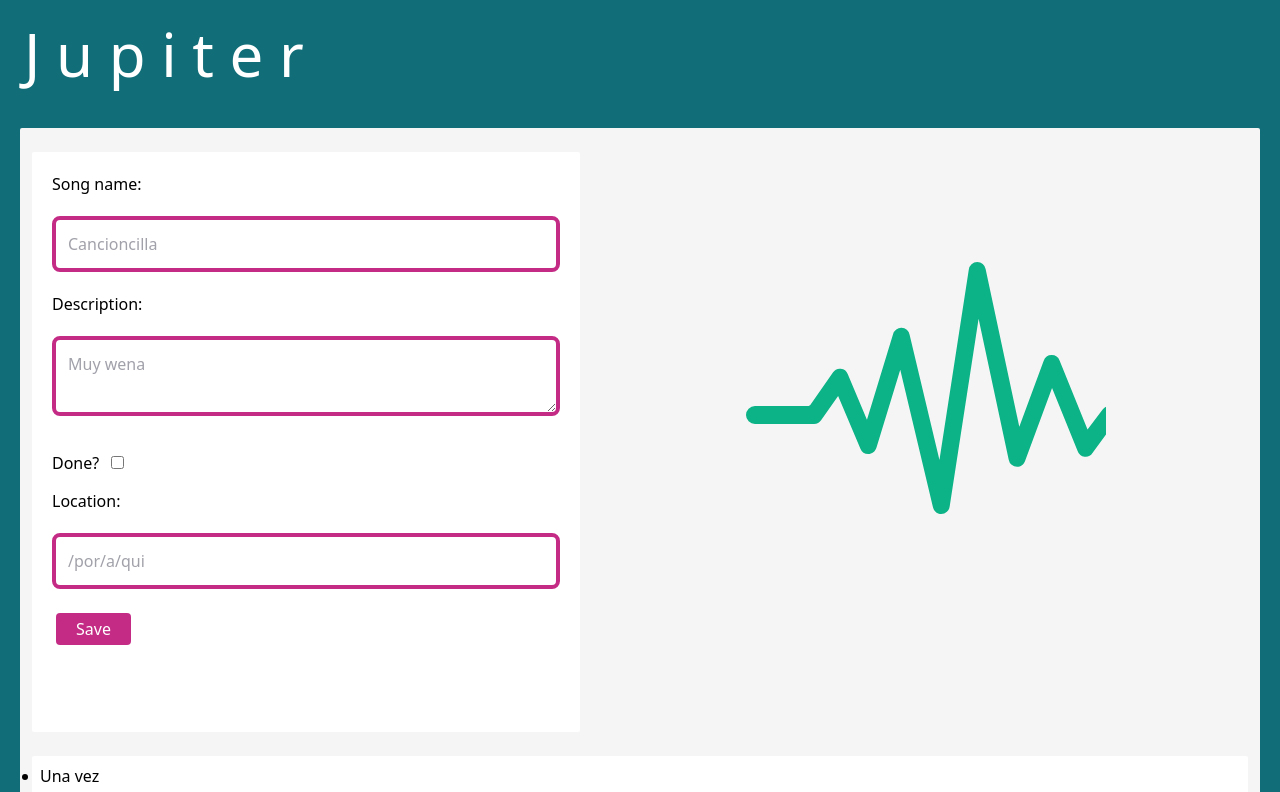
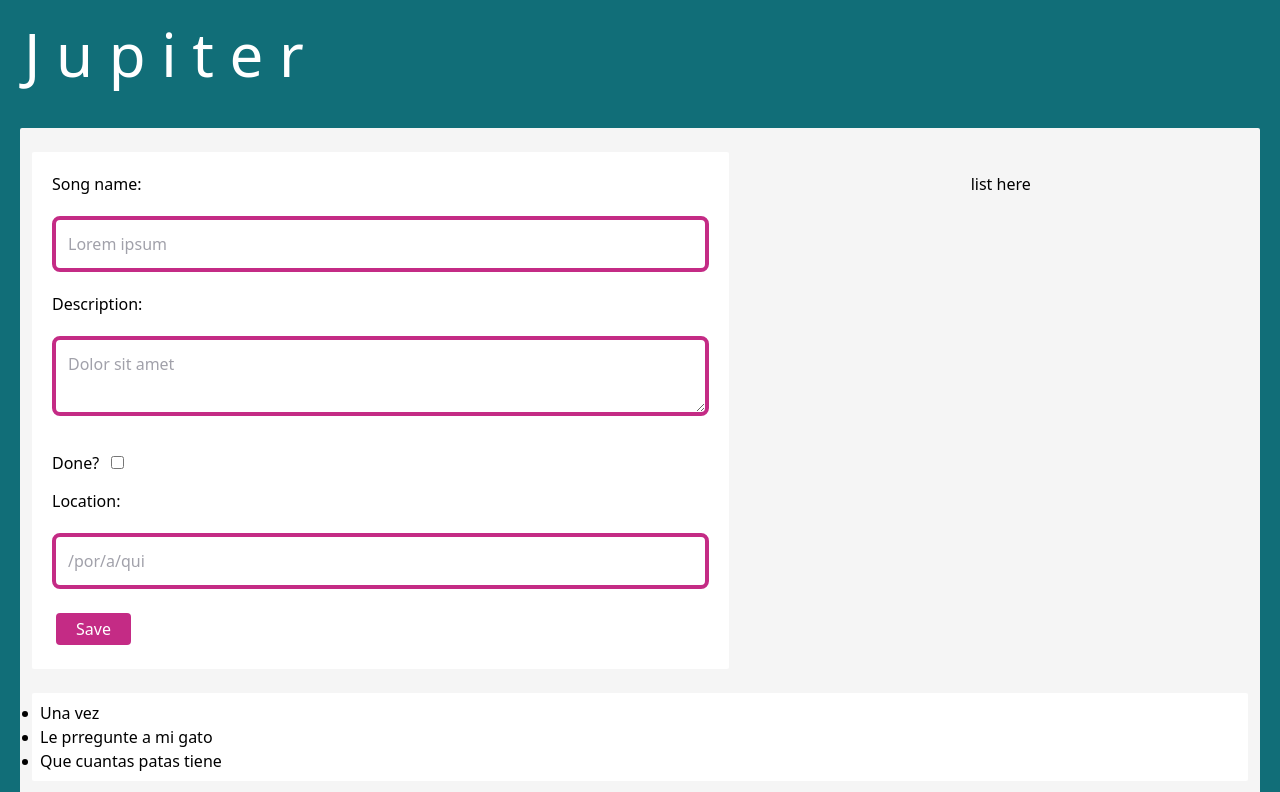
Before and after one commit to Igsu-Bravo/jupiter-envelope, a React (Create React App) app: page / in a window 1280 px wide. Shown: the top 792 px of the page. Built offline with nearby package versions, Linux system fonts and the light colour scheme.

Commit message:
Remove dumb wave component

```diff
--- a/src/App.tsx
+++ b/src/App.tsx
@@ -1,7 +1,6 @@
 import React from 'react';
 import Header from './components/Header';
 import SongForm from './components/SongForm';
-import Wave from './assets/Wave';
 
 const App = (): React.ReactElement => {
   return (
@@ -14,7 +13,7 @@ const App = (): React.ReactElement => {
           </div>
           <div className="flex-auto rounded-sm m-3 p-5">
             <div className="justify-self-center">
-              <Wave />
+              <p>list here</p>
             </div>
           </div>
         </div>
@@ -25,9 +24,6 @@ const App = (): React.ReactElement => {
             <li>Que cuantas patas tiene</li>
           </ul>
         </div>
-        <p>
-          Somebody <code>once/ToldMe.tsx</code> the world is gonna roll me.
-        </p>
       </main>
       <footer className="bg-white rounded-sm m-5">
         <p>This is the footer</p>
--- a/src/assets/Wave.tsx
+++ /dev/null
@@ -1,33 +0,0 @@
-import React from 'react';
-
-const Wave = (): React.ReactElement => {
-  return (
-    <svg
-      xmlns="http://www.w3.org/2000/svg"
-      width="100%"
-      height="540"
-      viewBox="0 0 20 30"
-      id="wave"
-      fill="#0cb386"
-      d=""
-    >
-      <g>
-        <animateTransform
-          attributeName="transform"
-          type="scale"
-          dur="1s"
-          values="1; 1.02; 1"
-          restart="whenNotActive"
-          repeatCount="1"
-          additive="sum"
-          fill="freeze"
-          begin="1s;op.end+3s"
-          // TODO: Figure out how to restart the animation
-        ></animateTransform>
-        <path d="M19.803 13.207l-.829 1.093-1.554-3.826a.47.47 0 00-.437-.306.47.47 0 00-.444.321l-1.356 3.664-1.872-8.759A.468.468 0 0012.849 5a.474.474 0 00-.473.424l-1.629 10.581-1.658-6.968a.47.47 0 00-.916-.033L6.72 13.757l-1.07-2.53a.463.463 0 00-.821-.09l-1.257 1.805-.087.058H.5a.5.5 0 000 1h3.284a.465.465 0 00.386-.206l.948-1.353 1.24 2.929a.464.464 0 00.433.299c.211 0 .39-.138.455-.35l1.324-4.332 1.814 7.629c.068.283.282.384.46.384a.474.474 0 00.473-.425L12.922 8.15l1.673 7.83a.478.478 0 00.467.395c.202 0 .366-.12.441-.321l1.5-4.049 1.426 3.51a.46.46 0 00.82.1l1.146-1.583.087-.046h3.026a.493.493 0 000-.986h-3.322a.466.466 0 00-.383.207z" />
-      </g>
-    </svg>
-  );
-};
-
-export default Wave;
--- a/src/components/SongForm.tsx
+++ b/src/components/SongForm.tsx
@@ -57,7 +57,7 @@ const SongForm = (): React.ReactElement => {
             )} border-4 rounded-lg p-3 my-5`}
             id="songName"
             name="songName"
-            placeholder="Cancioncilla"
+            placeholder="Lorem ipsum"
           />
 
           <label htmlFor="description">Description:</label>
@@ -69,7 +69,7 @@ const SongForm = (): React.ReactElement => {
             id="description"
             component="textarea"
             name="description"
-            placeholder="Muy wena"
+            placeholder="Dolor sit amet"
           />
 
           <label htmlFor="isDone">
--- a/src/server/router.ts
+++ b/src/server/router.ts
@@ -15,6 +15,10 @@ const createRouter = (): Router => {
           name: 'song 2',
           description: 'something even better',
         },
+        {
+          name: 'song 3',
+          description: 'something',
+        },
       ],
     });
   });
```
